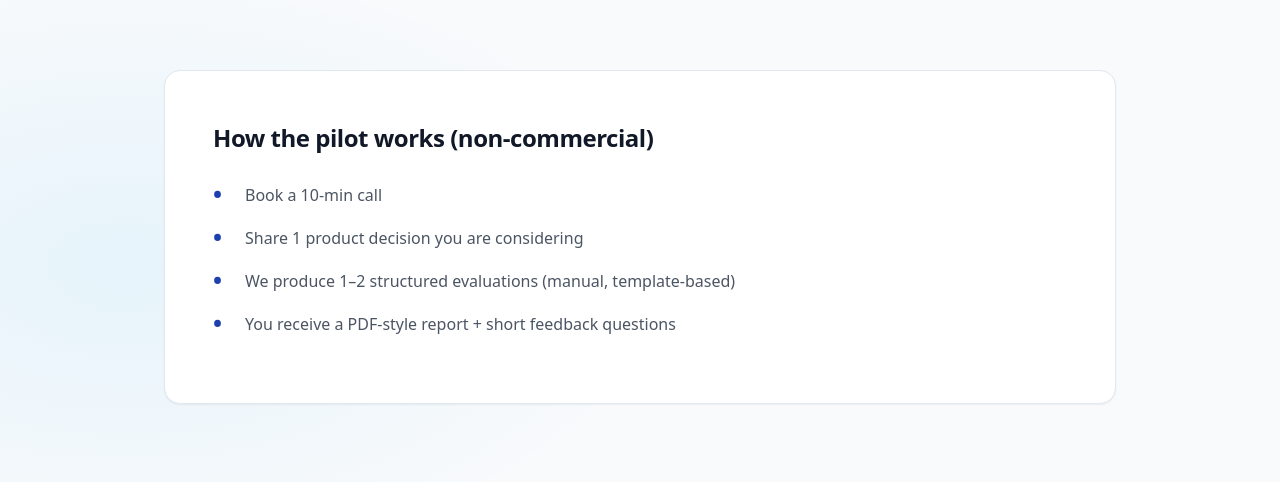
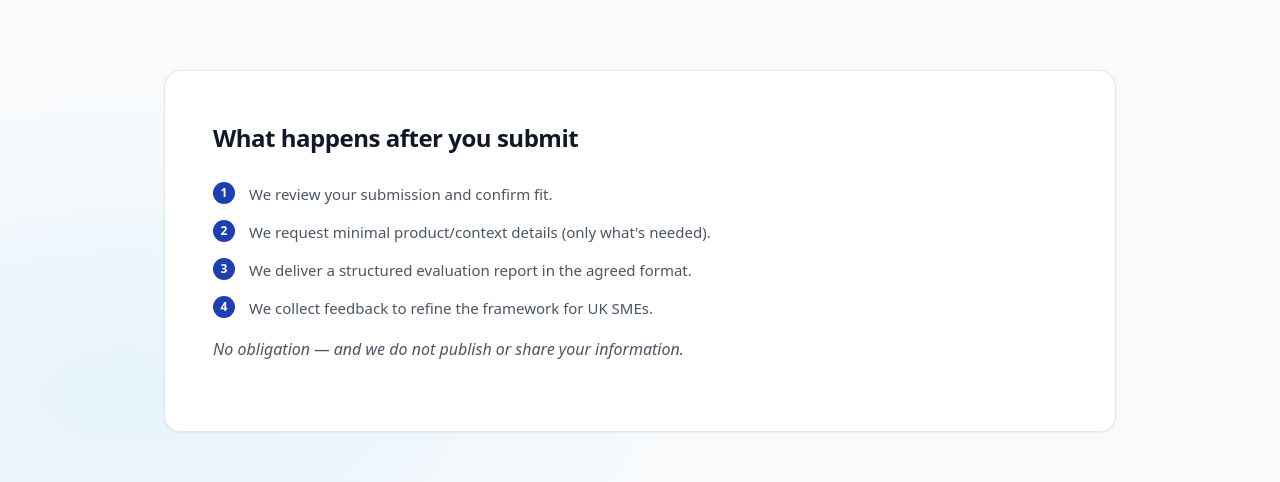
Before and after one commit to Kesava1642/product-intelligence-mvp, a plain HTML site: page b2b-pilot.html in a window 1280 px wide. Shown: the part 707-1189 px from the top of the page. Drawn offline with Linux system fonts and the light colour scheme.

Commit message:
copy: clarify B2B pilot next steps and add trust line

```diff
--- a/b2b-pilot.html
+++ b/b2b-pilot.html
@@ -332,6 +332,46 @@
             font-weight: 700;
         }
 
+        /* Numbered Steps */
+        .steps-list {
+            list-style: none;
+            padding: 0;
+            counter-reset: step-counter;
+        }
+
+        .steps-list li {
+            position: relative;
+            padding-left: 36px;
+            margin-bottom: 14px;
+            color: var(--text-secondary);
+            font-size: 15px;
+            line-height: 1.6;
+            counter-increment: step-counter;
+        }
+
+        .steps-list li::before {
+            content: counter(step-counter);
+            position: absolute;
+            left: 0;
+            width: 22px;
+            height: 22px;
+            background: var(--primary);
+            color: white;
+            border-radius: 50%;
+            font-size: 12px;
+            font-weight: 600;
+            display: flex;
+            align-items: center;
+            justify-content: center;
+        }
+
+        .trust-line {
+            margin-top: 16px;
+            font-size: 13px;
+            color: var(--text-muted);
+            font-style: italic;
+        }
+
         .content-box p {
             font-size: 16px;
             color: var(--text-secondary);
@@ -487,6 +527,22 @@
         </div>
     </section>
 
+    <!-- What Happens Next Section -->
+    <section class="content-section">
+        <div class="container">
+            <div class="content-box">
+                <h3>What happens after you submit</h3>
+                <ol class="steps-list">
+                    <li>We review your submission and confirm fit.</li>
+                    <li>We request minimal product/context details (only what's needed).</li>
+                    <li>We deliver a structured evaluation report in the agreed format.</li>
+                    <li>We collect feedback to refine the framework for UK SMEs.</li>
+                </ol>
+                <p class="trust-line">No obligation — and we do not publish or share your information.</p>
+            </div>
+        </div>
+    </section>
+
     <!-- How the Pilot Works Section -->
     <section class="content-section">
         <div class="container">
```
